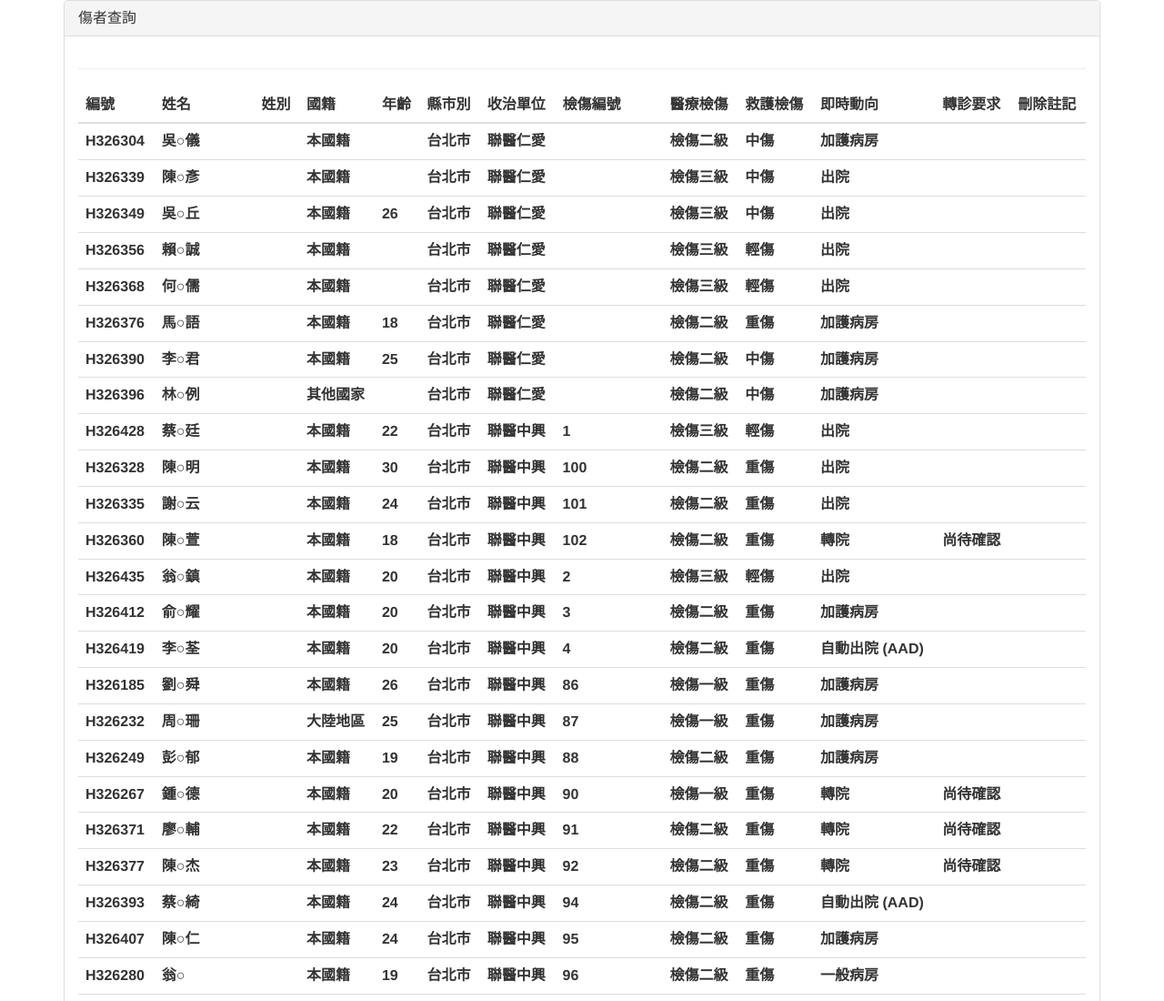
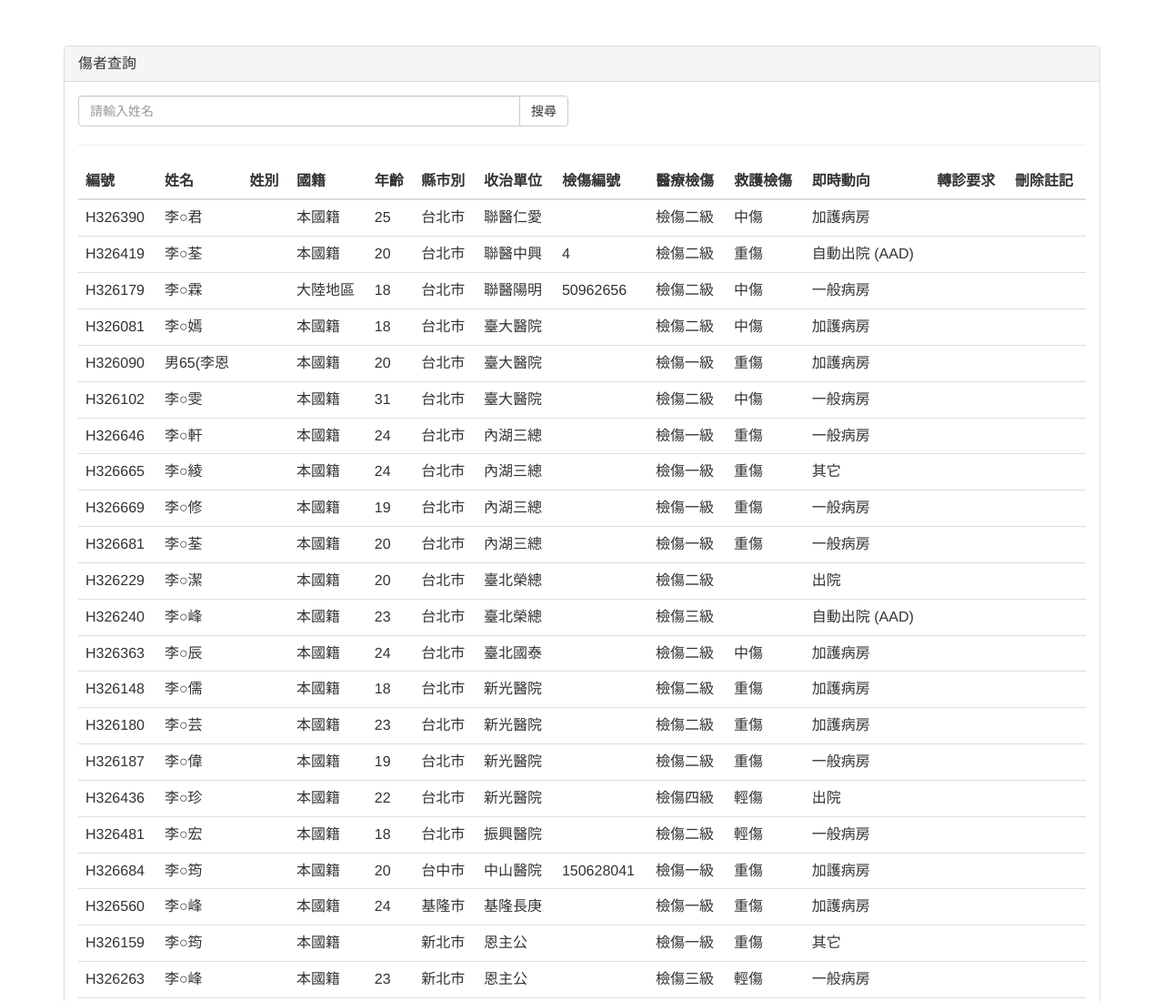
Before and after one commit to LeeChSien/DustExplosions, a website: page index.html in a window 1280 px wide. Shown: the top 1100 px of the page at 91% size. Drawn offline with nearby package versions, Linux system fonts and the light colour scheme.

Commit message:
test filter

```diff
--- a/index.html
+++ b/index.html
@@ -8,6 +8,11 @@
 
     <script src="bower_components/angular/angular.min.js"></script>
     <script src="public/js/search_app.js"></script>
+    <style>
+      body {
+        padding-top: 50px;
+      }
+    </style>
   </head>
   <body ng-app="searchApp">
     <div class="container" ng-controller="mainCtrl">
@@ -16,6 +21,16 @@
           <h3 class="panel-title">傷者查詢</h3>
         </div>
         <div class="panel-body">
+          <div class="row">
+            <div class="col-lg-6">
+              <div class="input-group">
+                <input type="text" class="form-control" placeholder="請輸入姓名" ng-model="keywords">
+                <span class="input-group-btn">
+                  <button class="btn btn-default" type="button" ng-click="search()">搜尋</button>
+                </span>
+              </div><!-- /input-group -->
+            </div><!-- /.col-lg-6 -->
+          </div><!-- /.row -->
           <hr>
           <table class="table table-hover">
             <thead>
@@ -36,20 +51,20 @@
               </tr>
             </thead>
             <tbody>
-              <tr ng-repeat="member in members">
-                <th>{{member['編號']}}</th>
-                <th>{{member['姓名']}}</th>
-                <th>{{member['姓別']}}</th>
-                <th>{{member['國籍']}}</th>
-                <th>{{member['年齡']}}</th>
-                <th>{{member['縣市別']}}</th>
-                <th>{{member['收治單位']}}</th>
-                <th>{{member['檢傷編號']}}</th>
-                <th>{{member['醫療檢傷']}}</th>
-                <th>{{member['救護檢傷']}}</th>
-                <th>{{member['即時動向']}}</th>
-                <th>{{member['轉診要求']}}</th>
-                <th>{{member['刪除註記']}}</th>
+              <tr ng-repeat="member in members | filter:namePipe()">
+                <td>{{member['編號']}}</td>
+                <td>{{member['姓名']}}</td>
+                <td>{{member['姓別']}}</td>
+                <td>{{member['國籍']}}</td>
+                <td>{{member['年齡']}}</td>
+                <td>{{member['縣市別']}}</td>
+                <td>{{member['收治單位']}}</td>
+                <td>{{member['檢傷編號']}}</td>
+                <td>{{member['醫療檢傷']}}</td>
+                <td>{{member['救護檢傷']}}</td>
+                <td>{{member['即時動向']}}</td>
+                <td>{{member['轉診要求']}}</td>
+                <td>{{member['刪除註記']}}</td>
               </tr>
             </tbody>
           </table>
--- a/public/js/search_app.js
+++ b/public/js/search_app.js
@@ -4,11 +4,20 @@
   .controller('mainCtrl', ['$scope', '$http',
     function($scope, $http) {
       $scope.model = {foo: 'bar'};
+      $scope.keywords = ""
       $scope.members = [];
 
       $http.get('./data.json').success(function(result) {
         $scope.members = result;
       });
+
+      $scope.search = function() {
+
+      };
+
+      $scope.namePipe = function() {
+        return '李';
+      };
     }
   ]);
 
```
